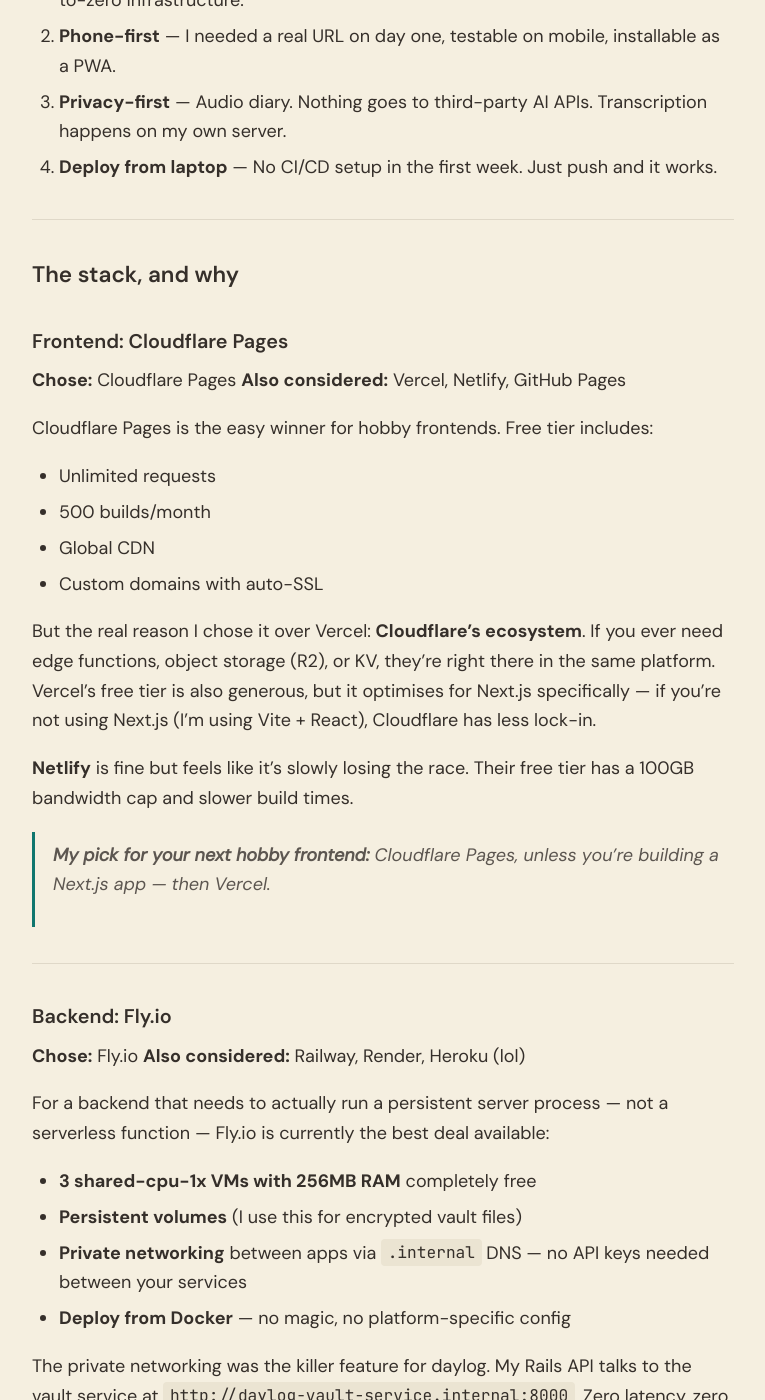
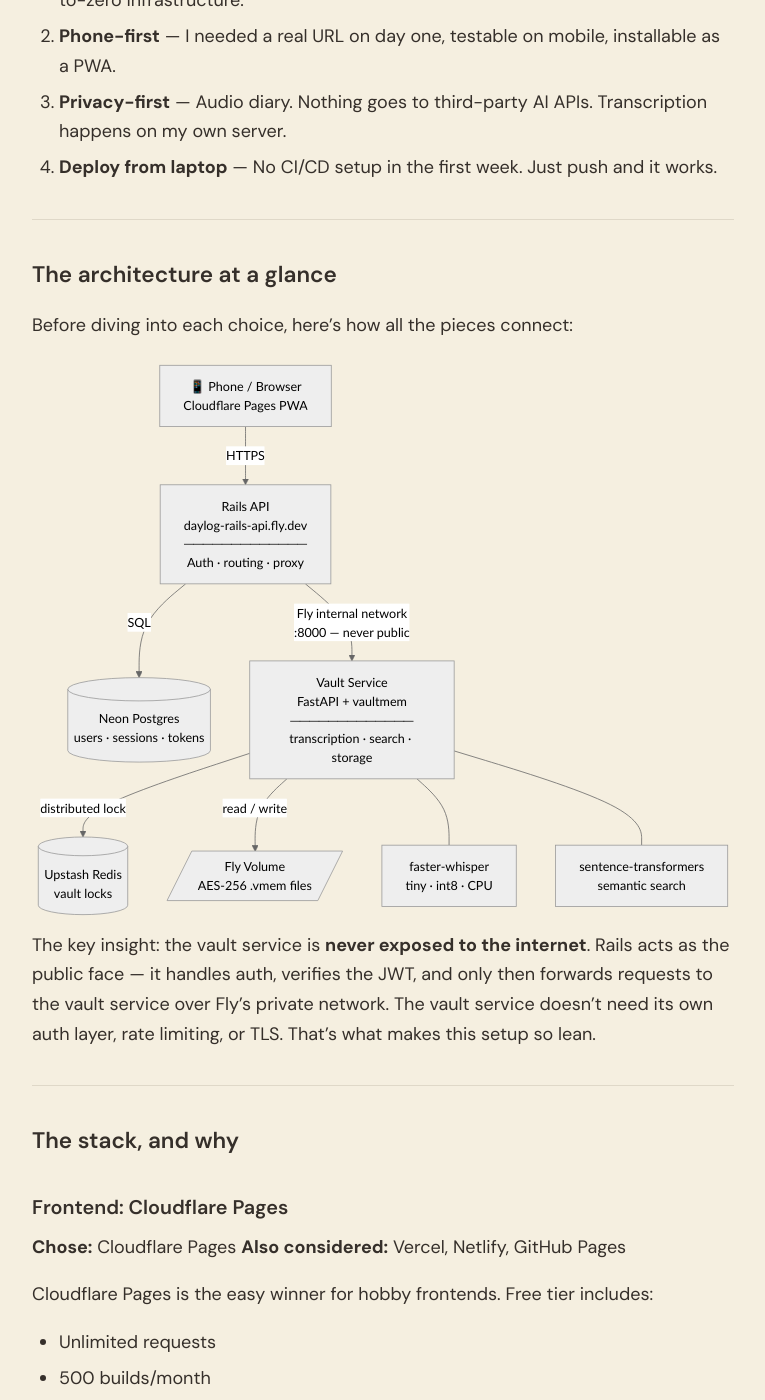
Before and after one commit to aag1091-alt/avinashgosavi.com, a Jekyll site: the page built from _posts/2026-04-12-hobby-project-stack.md, in a window 1280 px wide and 1400 px high, scrolled down 937 px. Shown: the whole window, without its empty margins (257-1022 px from the left). Built offline with Jekyll 4.4.1, drawn with Linux system fonts in a browser that asks for light colours.

Commit message:
Add architecture diagram to hobby stack post

```diff
--- a/_posts/2026-04-12-hobby-project-stack.md
+++ b/_posts/2026-04-12-hobby-project-stack.md
@@ -21,6 +21,34 @@
 2. **Phone-first** — I needed a real URL on day one, testable on mobile, installable as a PWA.
 3. **Privacy-first** — Audio diary. Nothing goes to third-party AI APIs. Transcription happens on my own server.
 4. **Deploy from laptop** — No CI/CD setup in the first week. Just push and it works.
+
+---
+
+## The architecture at a glance
+
+Before diving into each choice, here's how all the pieces connect:
+
+<div class="mermaid">
+graph TD
+    Phone["📱 Phone / Browser\nCloudflare Pages PWA"]
+    Rails["Rails API\ndaylog-rails-api.fly.dev\n─────────────\nAuth · routing · proxy"]
+    Postgres[("Neon Postgres\nusers · sessions · tokens")]
+    Vault["Vault Service\nFastAPI + vaultmem\n─────────────\ntranscription · search · storage"]
+    Redis[("Upstash Redis\nvault locks")]
+    Volume[/"Fly Volume\nAES-256 .vmem files"/]
+    Whisper["faster-whisper\ntiny · int8 · CPU"]
+    Embed["sentence-transformers\nsemantic search"]
+
+    Phone -->|"HTTPS"| Rails
+    Rails -->|"SQL"| Postgres
+    Rails -->|"Fly internal network\n:8000 — never public"| Vault
+    Vault -->|"distributed lock"| Redis
+    Vault -->|"read / write"| Volume
+    Vault --- Whisper
+    Vault --- Embed
+</div>
+
+The key insight: the vault service is **never exposed to the internet**. Rails acts as the public face — it handles auth, verifies the JWT, and only then forwards requests to the vault service over Fly's private network. The vault service doesn't need its own auth layer, rate limiting, or TLS. That's what makes this setup so lean.
 
 ---
 
@@ -216,3 +244,8 @@
 If you want to see what a privacy-first, AI-powered personal knowledge tool looks like when it costs nothing to run — keep an eye out. Demo coming soon.
 
 *vaultmem is on PyPI. daylog is coming.*
+
+<script type="module">
+  import mermaid from 'https://cdn.jsdelivr.net/npm/mermaid@11/dist/mermaid.esm.min.mjs';
+  mermaid.initialize({ startOnLoad: true, theme: 'neutral' });
+</script>
```
